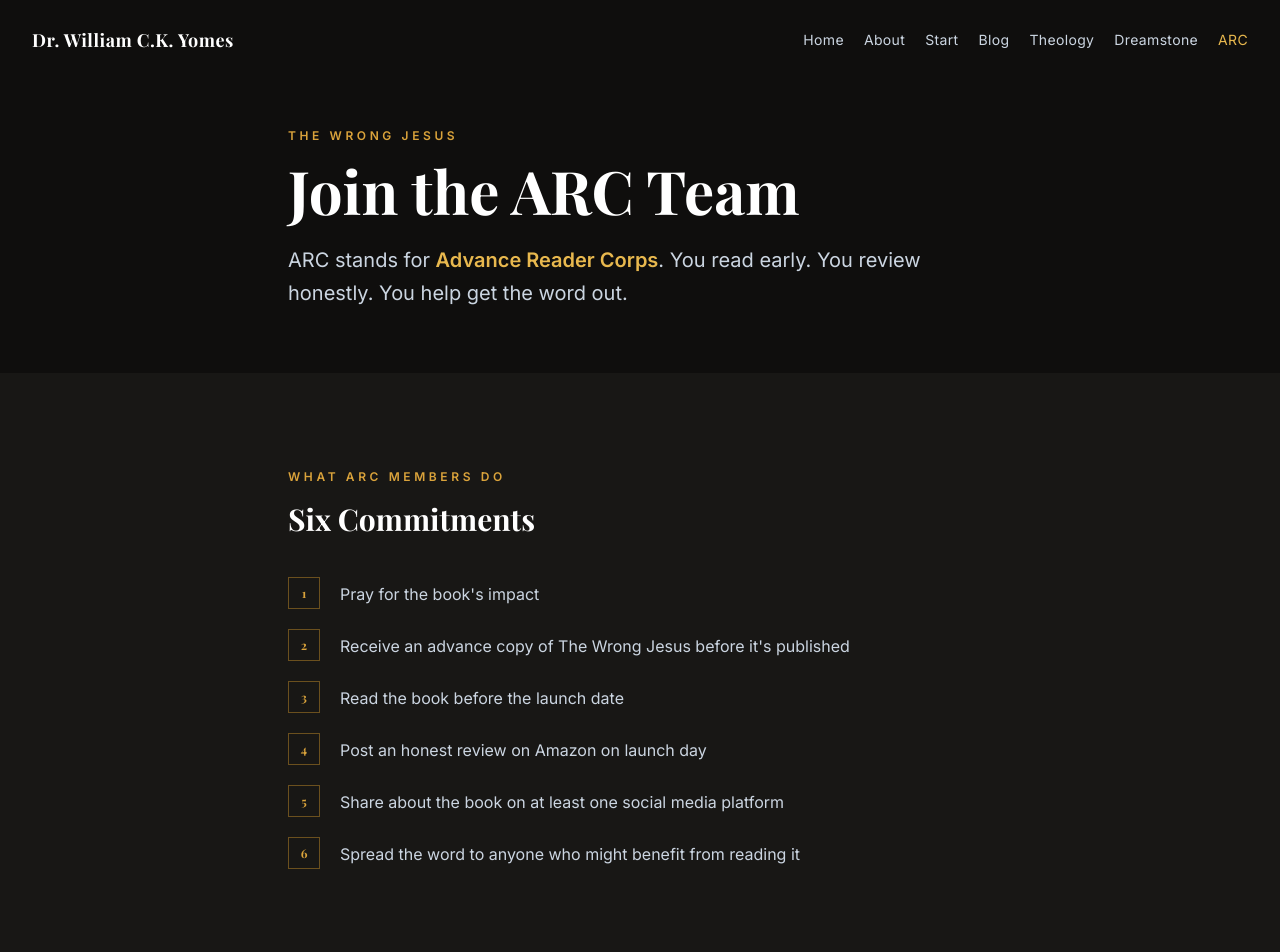
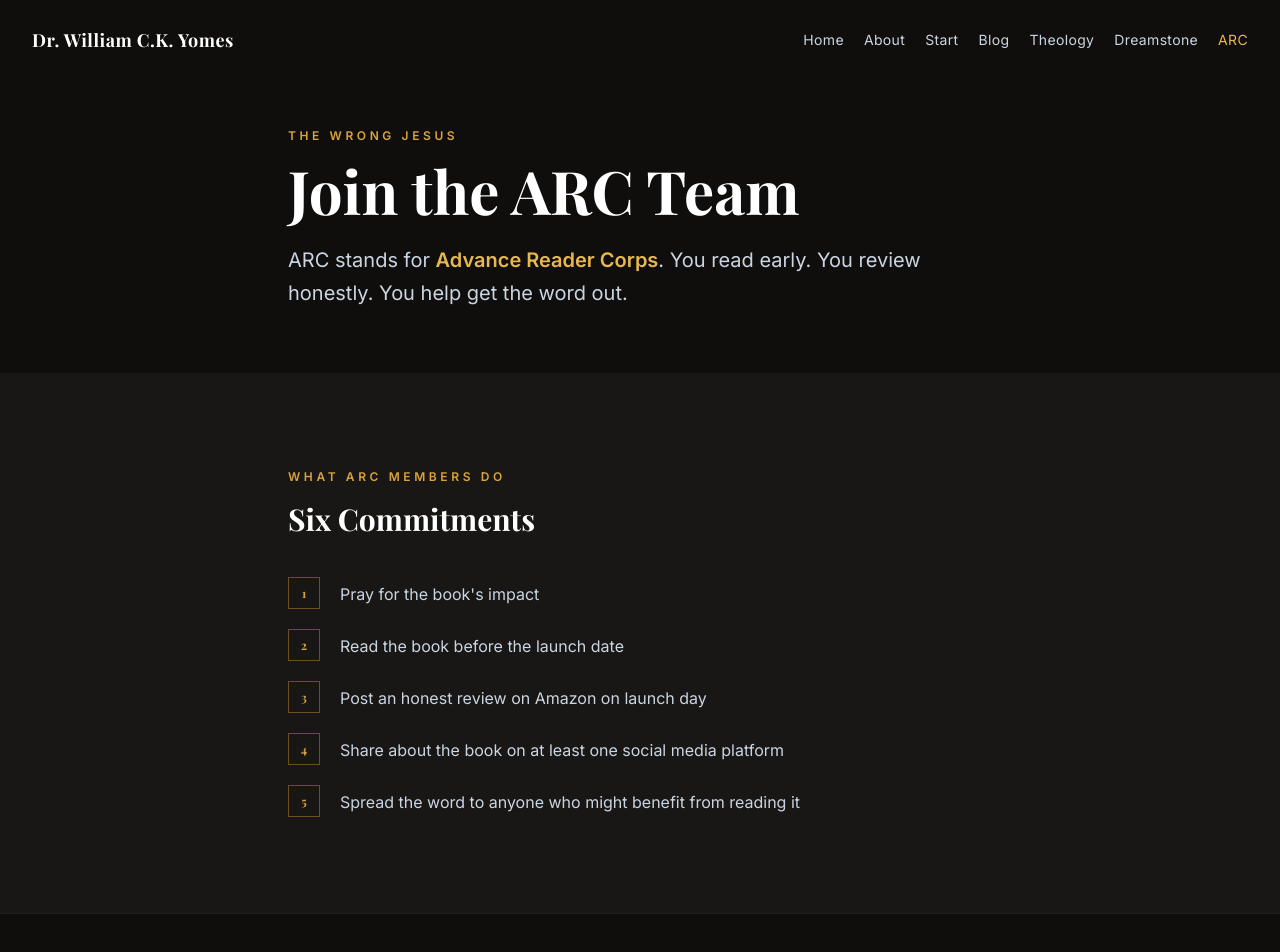
Before and after one commit to byomes/wcky, a Next.js app: page /arc in a window 1280 px wide. Shown: the top 952 px of the page. Built offline with nearby package versions, Linux system fonts and the light colour scheme; a web font is replaced by a local one.

Commit message:
fix: remove 'receive advance copy' from public ARC commitments list

```diff
--- a/src/app/arc/page.tsx
+++ b/src/app/arc/page.tsx
@@ -9,7 +9,6 @@ export const metadata: Metadata = {
 
 const commitments = [
   'Pray for the book\'s impact',
-  'Receive an advance copy of The Wrong Jesus before it\'s published',
   'Read the book before the launch date',
   'Post an honest review on Amazon on launch day',
   'Share about the book on at least one social media platform',
```
